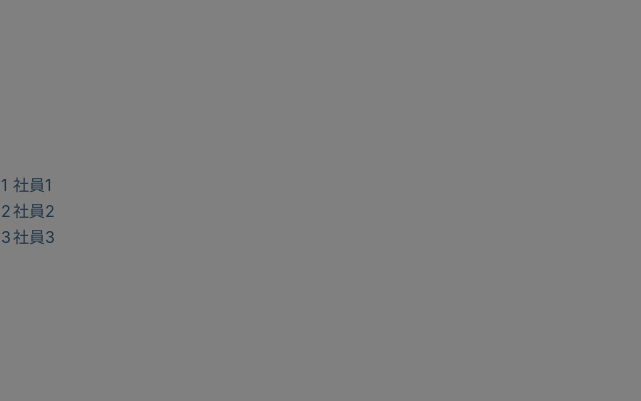
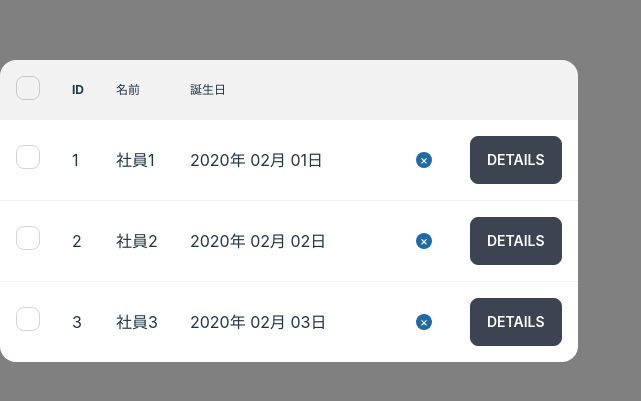
Before and after one commit to nomura-st/react_app, a React (Vite) app in the folder vite-project/: page / in a window 1280 px wide. Shown: the part 189-590 px from the top of the page, without its empty margins (0-641 px from the left). Built offline with nearby package versions, Linux system fonts and the light colour scheme.

Commit message:
[React]日付表示

```diff
--- a/vite-project/package.json
+++ b/vite-project/package.json
@@ -16,12 +16,14 @@
   "devDependencies": {
     "@types/node": "^18.11.18",
     "@types/react": "^18.0.26",
+    "@types/react-datepicker": "^4.8.0",
     "@types/react-dom": "^18.0.9",
     "@vitejs/plugin-react": "^3.0.0",
     "autoprefixer": "^10.4.13",
     "daisyui": "^2.50.0",
     "postcss": "^8.4.21",
     "prisma": "^4.9.0",
+    "react-datepicker": "^4.10.0",
     "tailwindcss": "^3.2.4",
     "ts-node": "^10.9.1",
     "typescript": "^4.9.4",
--- /dev/null
+++ b/vite-project/src/screen/DatePick.tsx
@@ -0,0 +1,33 @@
+import { useState } from "react";
+import DatePicker, { registerLocale } from "react-datepicker";
+import ja from "date-fns/locale/ja";
+import "react-datepicker/dist/react-datepicker.css";
+
+/**
+ * 日付
+ * @param props
+ * @returns
+ */
+const DatePick = ({
+  date,
+  editable = true,
+}: {
+  date: Date | null;
+  editable?: boolean;
+}) => {
+  const [selectedDate, setSelectedDate] = useState(date);
+  registerLocale("ja", ja); // 日本語対応
+  return (
+    <DatePicker
+      selected={selectedDate} // 選択している日付
+      dateFormat="yyyy年 MM月 dd日"
+      locale="ja" // 日本語対応
+      isClearable={editable} // クリア可能か？
+      disabled={!editable} // 変更可能か？
+      onChange={(d) => setSelectedDate(d)}
+      placeholderText="未選択"
+    />
+  );
+};
+
+export default DatePick;
--- a/vite-project/src/screen/list/WorkerList.tsx
+++ b/vite-project/src/screen/list/WorkerList.tsx
@@ -8,11 +8,26 @@ import WorkerRow from "./WorkerRow";
  */
 const WorkerList = (props: { workers: WorkerInfo[] }) => {
   return (
-    <div>
-      <table>
-        {props.workers.map((w) => (
-          <WorkerRow worker={w}></WorkerRow>
-        ))}
+    <div className="overflow-x-auto w-full">
+      <table className="table w-full">
+        <thead>
+          <tr>
+            <th>
+              <label>
+                <input type="checkbox" className="checkbox" />
+              </label>
+            </th>
+            <th>ID</th>
+            <th>名前</th>
+            <th>誕生日</th>
+            <th></th>
+          </tr>
+        </thead>
+        <tbody>
+          {props.workers.map((w) => (
+            <WorkerRow key={w.id} worker={w}></WorkerRow>
+          ))}
+        </tbody>
       </table>
     </div>
   );
--- a/vite-project/src/screen/list/WorkerRow.tsx
+++ b/vite-project/src/screen/list/WorkerRow.tsx
@@ -1,4 +1,5 @@
 import { WorkerInfo } from "../../types";
+import DatePick from "../DatePick";
 
 /**
  * 社員情報表示行
@@ -8,8 +9,19 @@ import { WorkerInfo } from "../../types";
 const WorkerRow = (props: { worker: WorkerInfo }) => {
   return (
     <tr id={"line_" + props.worker.id}>
+      <th>
+        <label>
+          <input type="checkbox" className="checkbox" />
+        </label>
+      </th>
       <td>{props.worker.id}</td>
       <td>{props.worker.name}</td>
+      <td>
+        <DatePick date={props.worker.birthday}></DatePick>
+      </td>
+      <th>
+        <button className="btn">details</button>
+      </th>
     </tr>
   );
 };
```
Also changed, not shown: 1 other file (tests, documents, lock files or other folders).
